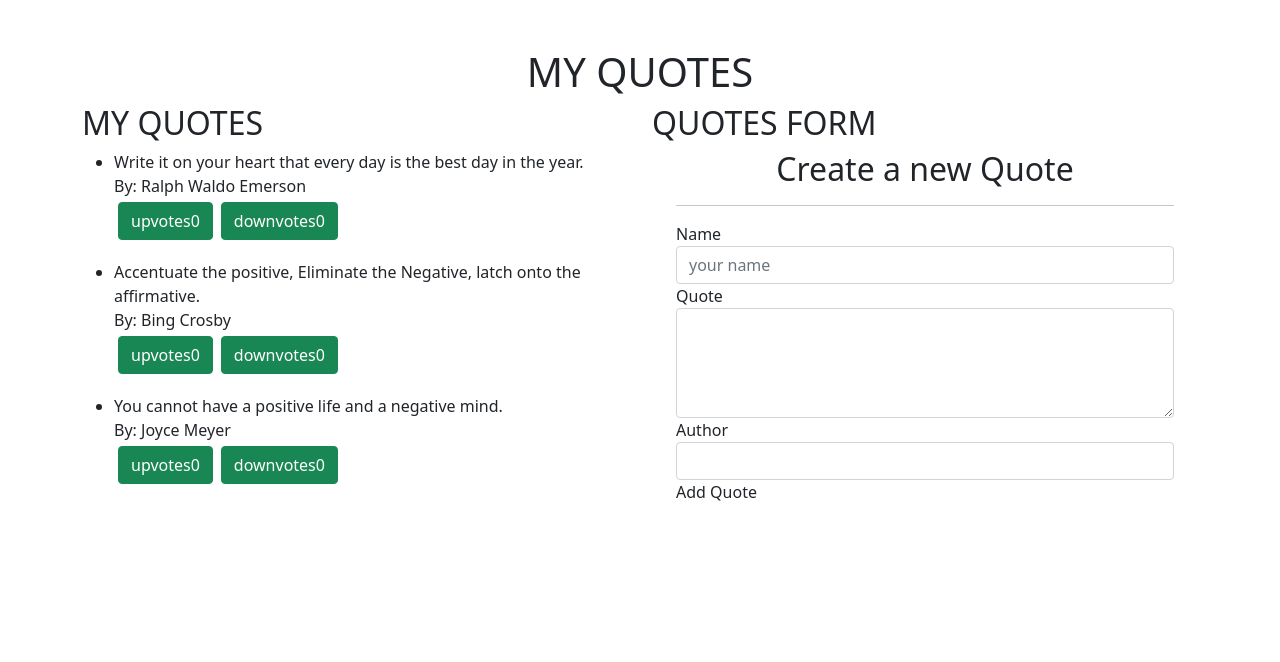
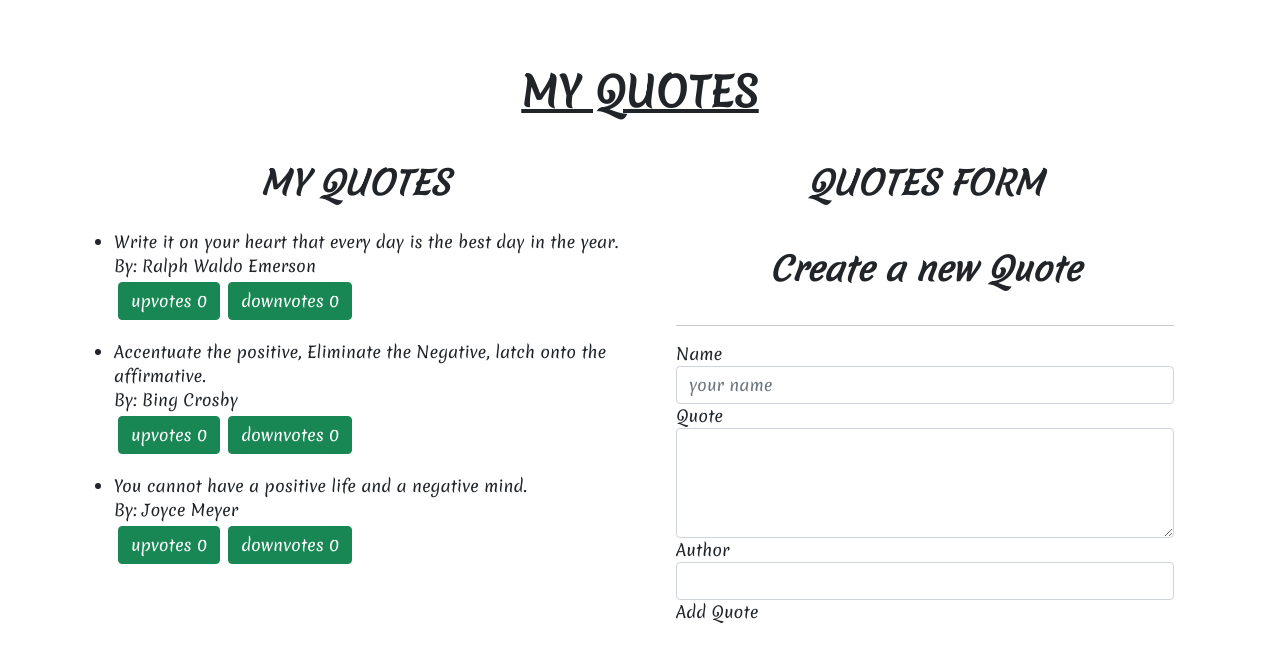
Before and after one commit to maureen-james/Quotes, an Angular app: page / in a window 1280 px wide. Shown: the top 662 px of the page. Built offline with nearby package versions, Linux system fonts and the light colour scheme.

Commit message:
add google fonts

```diff
--- a/src/app/app.component.html
+++ b/src/app/app.component.html
@@ -3,12 +3,12 @@
   <div class="row">
     <div class="col-md-6">
 
-      <h2>MY QUOTES</h2>
+      <h2 class="text-center">MY QUOTES</h2>
       <app-quotes></app-quotes>
 
     </div>
     <div class="col-md-6">
-      <h2>QUOTES FORM</h2>
+      <h2 class="text-center">QUOTES FORM</h2>
       <app-quote-form></app-quote-form>
     </div>
   </div>
--- a/src/index.html
+++ b/src/index.html
@@ -6,6 +6,7 @@
   <base href="/">
   <meta name="viewport" content="width=device-width, initial-scale=1">
   <link rel="icon" type="image/x-icon" href="favicon.ico">
+  <link href="https://fonts.googleapis.com/css2?family=Merienda&display=swap" rel="stylesheet">
   <link rel="stylesheet" href="https://cdn.jsdelivr.net/npm/bootstrap@5.1.3/dist/css/bootstrap.min.css" integrity="sha384-1BmE4kWBq78iYhFldvKuhfTAU6auU8tT94WrHftjDbrCEXSU1oBoqyl2QvZ6jIW3" crossorigin="anonymous">
 </head>
 <body>
--- a/src/styles.css
+++ b/src/styles.css
@@ -1 +1,15 @@
 /* You can add global styles to this file, and also import other style files */
+@import url('https://fonts.googleapis.com/css2?family=Merienda&display=swap');
+*{
+    font-family: 'Merienda', cursive;
+}
+h1{
+    font-weight: bolder;
+    padding: 20px;
+    text-decoration: underline;
+}
+h2{
+    font-style: italic;
+    font-weight: bold;
+    padding: 20px;
+}
```
Also changed, not shown: src/app/quotes/quotes.component.html (+4 -4 lines).
